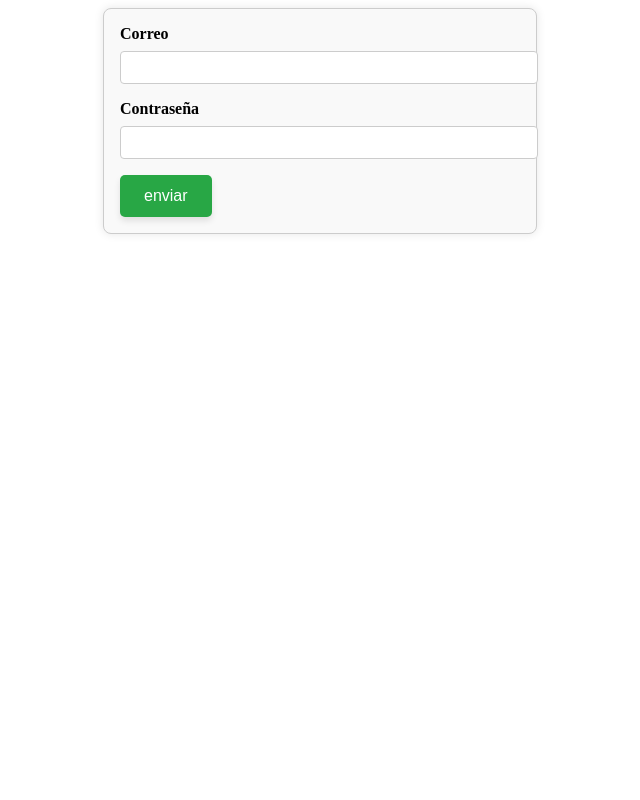
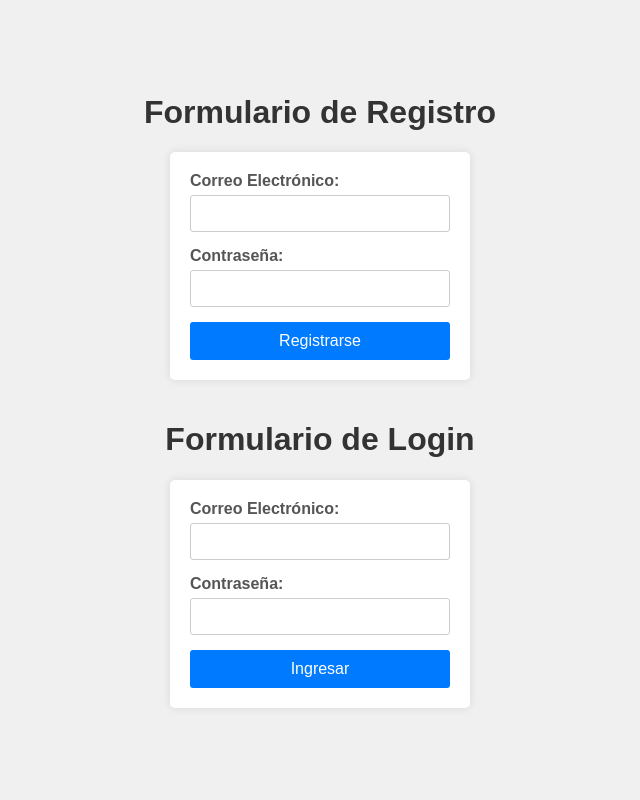
Before and after one commit to junn999/Parcial3SL, a PHP site: page / in a window 1280 px wide. Shown: the whole page, without its empty margins (320-960 px from the left). Run offline with PHP 8.4, Linux system fonts and the light colour scheme.

Commit message:
Commit 2

```diff
--- a/estilo.css
+++ b/estilo.css
@@ -1,56 +1,58 @@
-.login-form {
-    max-width: 400px;
-    margin: 0 auto;
-    padding: 1rem;
-    border: 1px solid #ccc;
-    border-radius: 8px;
-    box-shadow: 0 0 10px rgba(0,0,0,0.1);
-    background-color: #f9f9f9;
+body {
+    font-family: Arial, sans-serif;
+    background-color: #f0f0f0;
+    margin: 0;
+    padding: 0;
+    display: flex;
+    flex-direction: column;
+    align-items: center;
+    justify-content: center;
+    height: 100vh;
 }
 
-.login-form label {
-    display: block;
-    margin-bottom: 0.5rem;
-    font-weight: bold;
+h1 {
+    color: #333;
+    text-align: center;
 }
 
-.login-form input {
-    width: 100%;
-    padding: 0.5rem;
-    margin-bottom: 1rem;
-    border: 1px solid #ccc;
-    border-radius: 4px;
+form {
+    background-color: #fff;
+    padding: 20px;
+    border-radius: 5px;
+    box-shadow: 0 0 10px rgba(0, 0, 0, 0.1);
+    margin-bottom: 20px;
+    width: 300px;
+    box-sizing: border-box;
 }
 
-.login-form input:focus {
-    border-color: #007bff;
-    box-shadow: 0 0 5px rgba(0, 123, 255, 0.5);
-    outline: none;
-}
-#enviar {
-    display: inline-block;
-    padding: 12px 24px;
-    font-size: 16px;
-    color: #fff;
-    background-color: #28a745;
-    border: none;
-    border-radius: 5px;
-    cursor: pointer;
-    transition: background-color 0.3s, transform 0.3s;
-    box-shadow: 0 4px 6px rgba(0, 0, 0, 0.1);
+label {
+    display: block;
+    font-weight: bold;
+    margin-bottom: 5px;
+    color: #555;
 }
 
-#enviar:hover {
-    background-color: #218838;
-    transform: translateY(-2px);
+input[type="email"],
+input[type="password"] {
+    width: 100%;
+    padding: 10px;
+    margin-bottom: 15px;
+    border: 1px solid #ccc;
+    border-radius: 3px;
+    box-sizing: border-box;
 }
 
-#enviar:focus {
-    outline: none;
-    box-shadow: 0 0 5px rgba(40, 167, 69, 0.5);
+button {
+    width: 100%;
+    padding: 10px;
+    background-color: #007BFF;
+    color: #fff;
+    border: none;
+    border-radius: 3px;
+    font-size: 16px;
+    cursor: pointer;
 }
 
-#enviar:active {
-    background-color: #1e7e34;
-    transform: translateY(2px);
+button:hover {
+    background-color: #0056b3;
 }
--- a/index.html
+++ /dev/null
@@ -1,21 +0,0 @@
-<!DOCTYPE html>
-<html lang="en">
-<head>
-    <meta charset="UTF-8">
-    <meta name="viewport" content="width=device-width, initial-scale=1.0">
-    <title>Login</title>
-    <link rel="stylesheet" href="estilo.css">
-</head>
-<body>
-    <div class="login-form">
-        <label for="correo">Correo</label>
-        <input type="text" id="correo" name="correo">
-
-        <label for="contra">Contraseña</label>
-        <input type="password" id="contra" name="contra">
-
-        <button id="enviar">enviar</button>
-    </div>
-
-</body>
-</html>
--- /dev/null
+++ b/index.php
@@ -0,0 +1,27 @@
+<!DOCTYPE html>
+<html lang="es">
+<head>
+    <meta charset="UTF-8">
+    <meta name="viewport" content="width=device-width, initial-scale=1.0">
+    <title>Página de Registro</title>
+    <link rel="stylesheet" href="estilo.css">
+</head>
+<body>
+    <h1>Formulario de Registro</h1>
+    <form action="registro.php" method="post">
+        <label for="email">Correo Electrónico:</label>
+        <input type="email" id="email" name="email" required>
+        <label for="password">Contraseña:</label>
+        <input type="password" id="password" name="password" required>
+        <button type="submit">Registrarse</button>
+    </form>
+    <h1>Formulario de Login</h1>
+    <form action="login.php" method="post">
+        <label for="email">Correo Electrónico:</label>
+        <input type="email" id="email" name="email" required>
+        <label for="password">Contraseña:</label>
+        <input type="password" id="password" name="password" required>
+        <button type="submit">Ingresar</button>
+    </form>
+</body>
+</html>
```
Also changed, not shown: login.php (added, +33 -0 lines), registro.php (added, +27 -0 lines).
